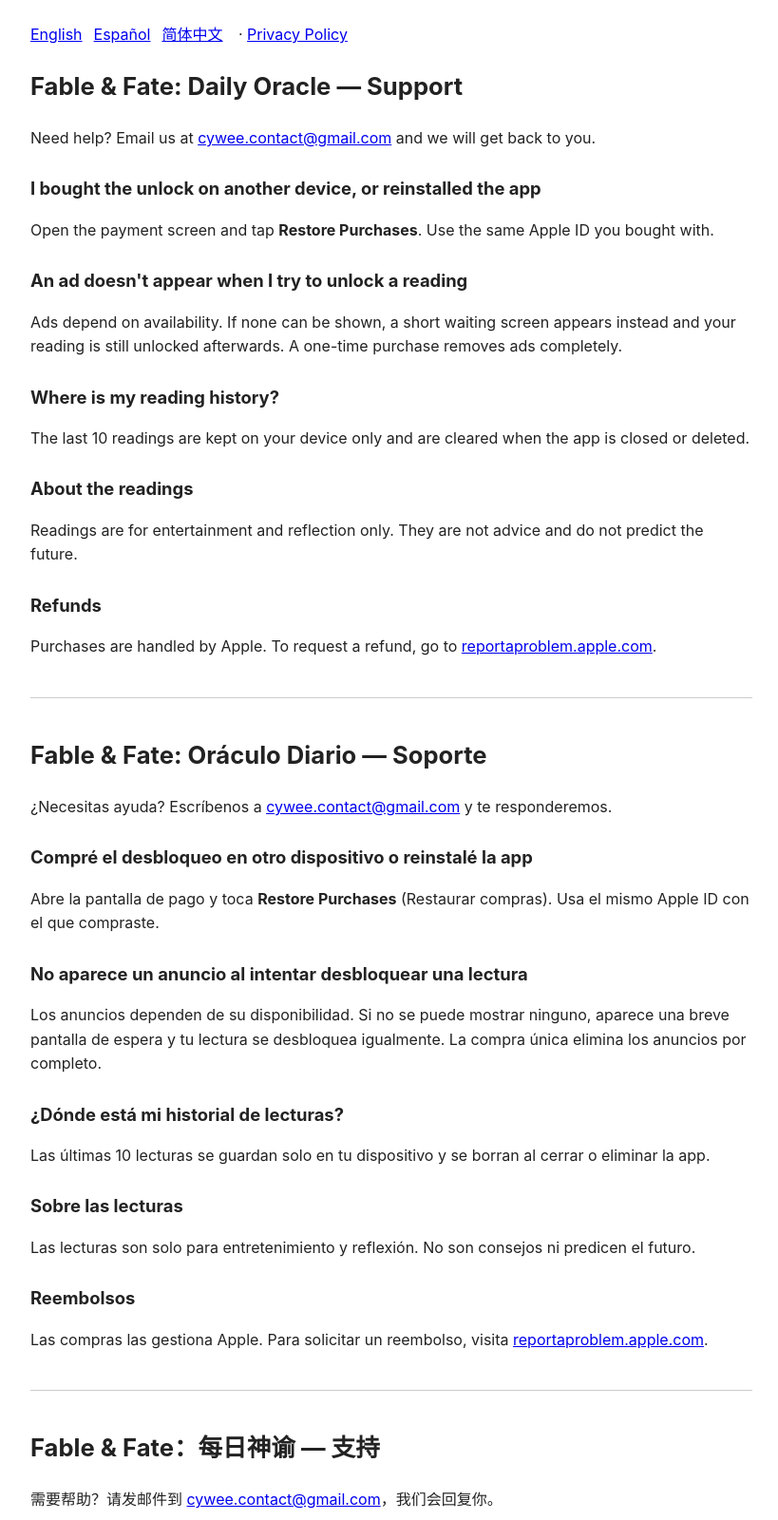
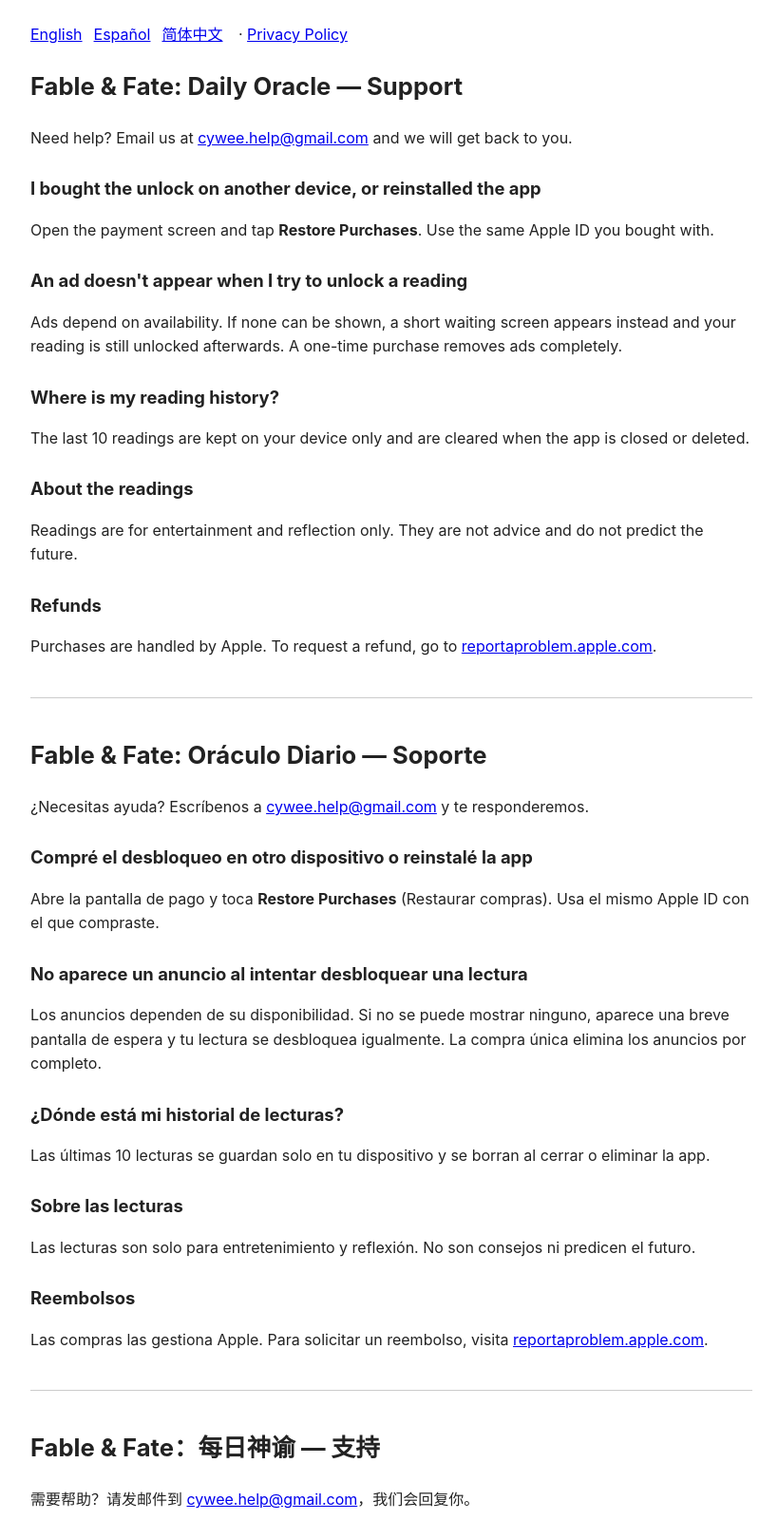
Before and after one commit to cyweehelp-cloud/fable-and-fate, a plain HTML site: page index.html in a window 1280 px wide. Shown: the top 1600 px of the page at 95% size, without its empty margins (228-1047 px from the left). Drawn offline with Linux system fonts and the light colour scheme.

Commit message:
Add files via upload

```diff
--- a/index.html
+++ b/index.html
@@ -16,7 +16,7 @@
 
 <section id="en" lang="en">
 <h1>Fable &amp; Fate: Daily Oracle — Support</h1>
-<p>Need help? Email us at <a href="mailto:cywee.contact@gmail.com">cywee.contact@gmail.com</a> and we will get back to you.</p>
+<p>Need help? Email us at <a href="mailto:cywee.help@gmail.com">cywee.help@gmail.com</a> and we will get back to you.</p>
 <h2>I bought the unlock on another device, or reinstalled the app</h2>
 <p>Open the payment screen and tap <b>Restore Purchases</b>. Use the same Apple ID you bought with.</p>
 <h2>An ad doesn't appear when I try to unlock a reading</h2>
@@ -33,7 +33,7 @@
 
 <section id="es" lang="es">
 <h1>Fable &amp; Fate: Oráculo Diario — Soporte</h1>
-<p>¿Necesitas ayuda? Escríbenos a <a href="mailto:cywee.contact@gmail.com">cywee.contact@gmail.com</a> y te responderemos.</p>
+<p>¿Necesitas ayuda? Escríbenos a <a href="mailto:cywee.help@gmail.com">cywee.help@gmail.com</a> y te responderemos.</p>
 <h2>Compré el desbloqueo en otro dispositivo o reinstalé la app</h2>
 <p>Abre la pantalla de pago y toca <b>Restore Purchases</b> (Restaurar compras). Usa el mismo Apple ID con el que compraste.</p>
 <h2>No aparece un anuncio al intentar desbloquear una lectura</h2>
@@ -50,7 +50,7 @@
 
 <section id="zh" lang="zh-Hans">
 <h1>Fable &amp; Fate：每日神谕 — 支持</h1>
-<p>需要帮助？请发邮件到 <a href="mailto:cywee.contact@gmail.com">cywee.contact@gmail.com</a>，我们会回复你。</p>
+<p>需要帮助？请发邮件到 <a href="mailto:cywee.help@gmail.com">cywee.help@gmail.com</a>，我们会回复你。</p>
 <h2>我在另一台设备上购买过解锁，或者重新安装了应用</h2>
 <p>打开付款页面，点 <b>Restore Purchases</b>（恢复购买）。请使用购买时的同一个 Apple ID。</p>
 <h2>解锁解读时没有出现广告</h2>
```
Also changed, not shown: privacy.html (+3 -3 lines).
